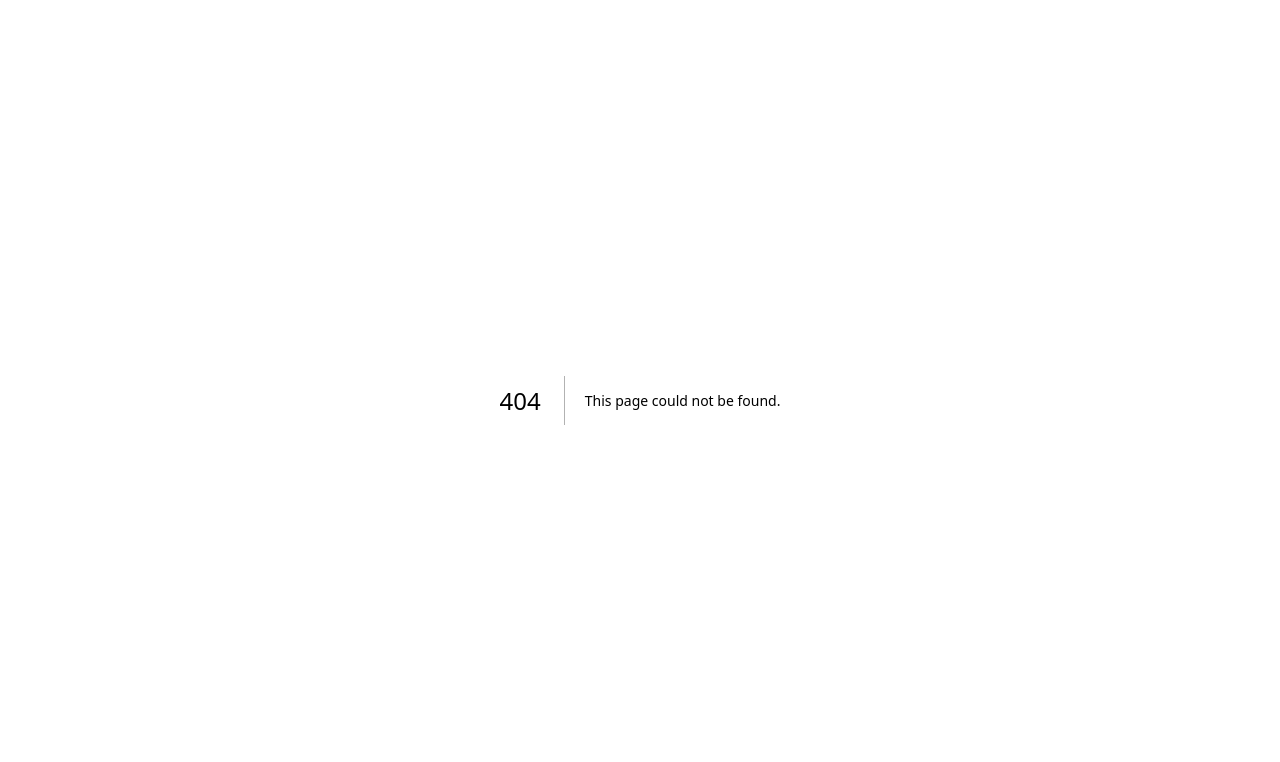
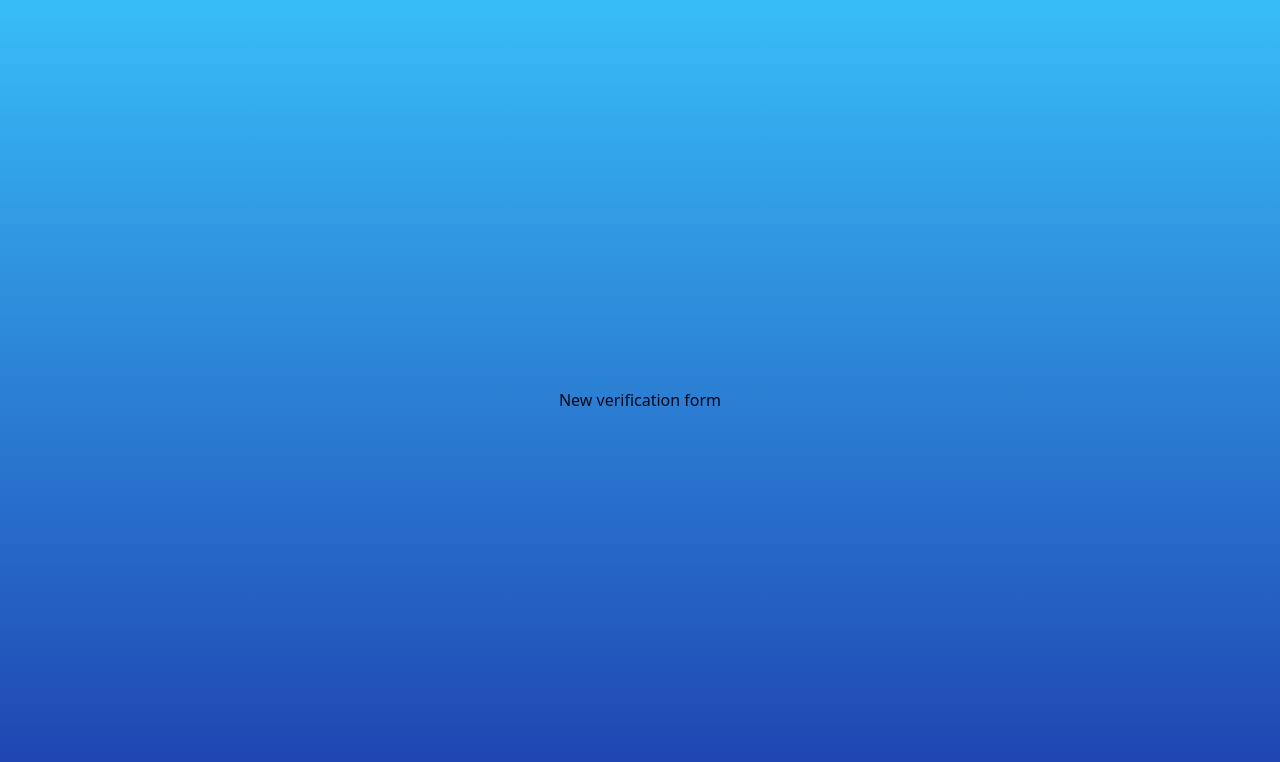
Before and after one commit to szidzse/nextjs-authentication, a Next.js app: page /auth/new-verification in a window 1280 px wide. Before the commit this address had no page. Shown: the top 762 px of the page. Built offline with nearby package versions, Linux system fonts and the light colour scheme.

Commit message:
create NewVerificationPage and new-verification-form

```diff
--- /dev/null
+++ b/app/auth/new-verification/page.tsx
@@ -0,0 +1,7 @@
+import { NewVerificationForm } from "@/components/auth/new-verification-form";
+
+const NewVerificationPage = () => {
+  return <NewVerificationForm />;
+};
+
+export default NewVerificationPage;
--- /dev/null
+++ b/components/auth/new-verification-form.tsx
@@ -0,0 +1,5 @@
+"use client";
+
+export const NewVerificationForm = () => {
+  return <div>New verification form</div>;
+};
--- a/routes.ts
+++ b/routes.ts
@@ -3,7 +3,7 @@
  * These routes do not require authentication.
  * @type {string[]}
  */
-export const publicRoutes = ["/"];
+export const publicRoutes = ["/", "/new-verification"];
 
 /**
  * An array of routes that are used for authentication.
```
